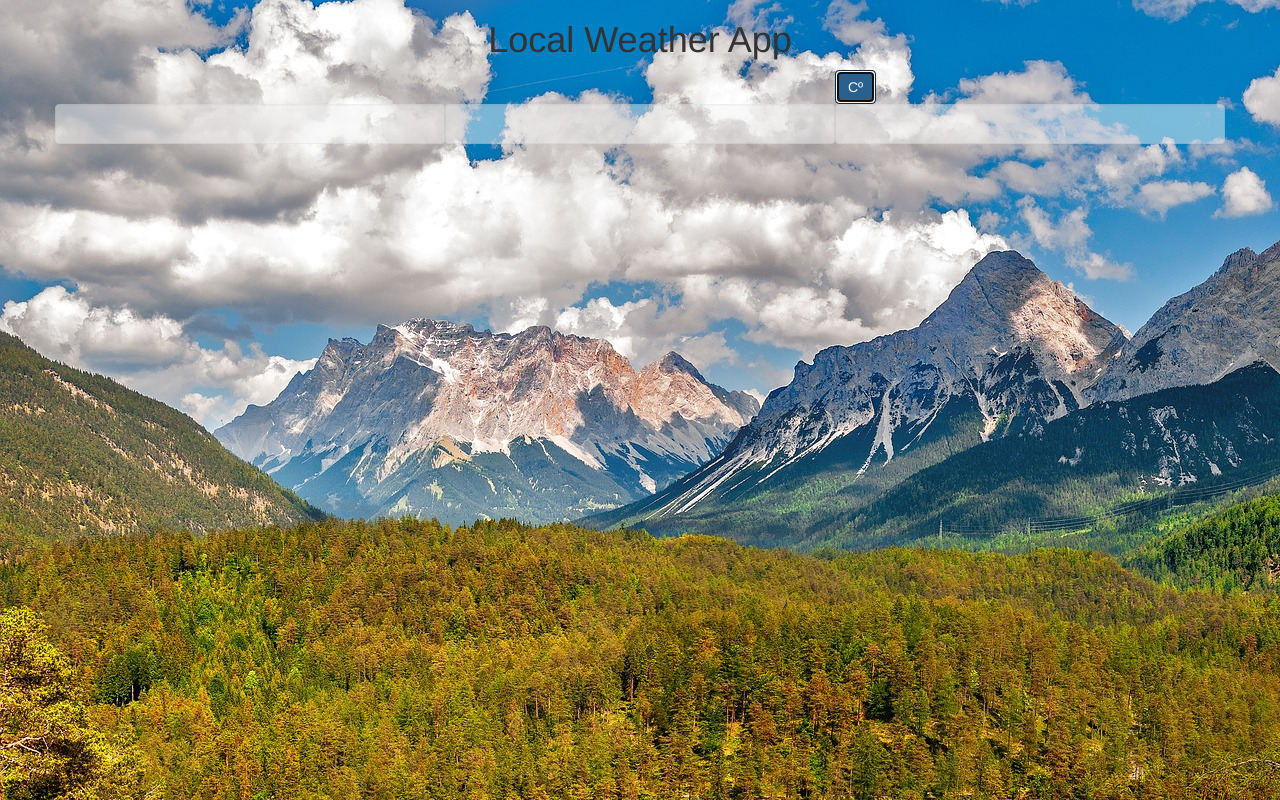
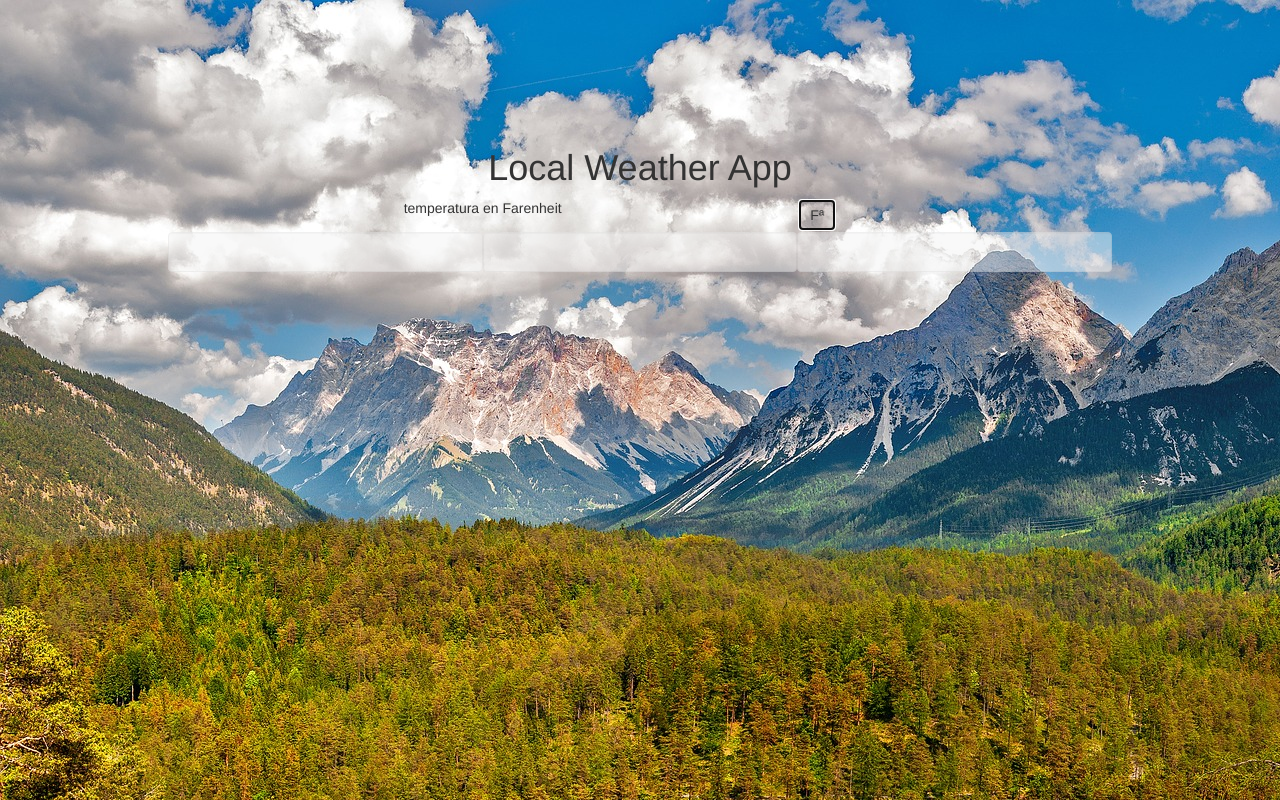
Before and after one commit to zdflower/localWeather, a plain HTML site: page index.html in a window 1280 px wide. Both pictures are taken after a click on the button "Cº". Drawn offline with nearby package versions, Linux system fonts and the light colour scheme.

Commit message:
botón CelsiusFarenheit

```diff
--- a/index.html
+++ b/index.html
@@ -5,16 +5,20 @@
 	<title>Local Weather App</title>
 	<link rel="stylesheet" type="text/css" href="https://maxcdn.bootstrapcdn.com/bootstrap/3.3.6/css/bootstrap.min.css">
 	<link rel="stylesheet" type="text/css" href="styles.css">
+	<script src="http://ajax.googleapis.com/ajax/libs/jquery/1.11.1/jquery.min.js"></script>
+	<script type="text/javascript" src="main.js"></script>
 </head>
 
 <body>
 <header class="text-center">
-	<h1 class="transparencia">Local Weather App</h1>
 </header>
 <section class="container">
+	<section class="row text-center">
+		<h1 class="transparencia">Local Weather App</h1>
+	</section>
 	<section class="row">
 		<div class="col-xs-8 text-center transparencia" id="temperatura"></div>
-		<button class="btn btn-primary" id="CelsiusFa">Cº</button>
+		<button class="btn transparencia" id="CelsiusFa" value="c">Cº</button>
 	</section>
 	<section class="row">
 		<div class="col-xs-4 well" id="ciudad"></div>
@@ -22,7 +26,5 @@
 		<div class="col-xs-4 well" id="viento"></div>
 	</section>
 <footer></footer>
-
-<script src="http://ajax.googleapis.com/ajax/libs/jquery/1.11.1/jquery.min.js"></script>
 </body>
 </html>
--- /dev/null
+++ b/main.js
@@ -0,0 +1,28 @@
+
+//Show Local Weather App
+
+//cuando el documento esté cargado
+//obtener y mostrar información sobre el clima local actual
+
+//cuando se clickee el botón de unidad de temperatura, pase de Celsius a Farenheit y viceversa según el estado del botón
+
+function cambiarUnidades(){
+	//si el botón está en celsius, poner el nombre del botón a Farenheit y pasar a farenheit la temperatura que está en #temperatura
+	//si el atributo value es "c", entonces lo cambiamos a "f" y también cambiamos el html
+	if ($("#CelsiusFa").attr("value") == "c"){
+		$("#CelsiusFa").attr("value", "f");
+		$("#CelsiusFa").html("Fª");
+		$("#temperatura").html("temperatura en Farenheit"); //convertir de uno a otro
+	} else{
+		//pasar de farenheit a celsius
+		$("#CelsiusFa").attr("value", "c");
+		$("#CelsiusFa").html("Cª");
+		$("#temperatura").html("temperatura en Celsius"); //convertir de uno a otro
+	}
+}
+$(document).ready( function(){
+	//evento botón grados//
+	$("#CelsiusFa").on("click", cambiarUnidades);
+	}
+	//falta la parte de obtener
+);
--- a/styles.css
+++ b/styles.css
@@ -6,6 +6,10 @@ body {
 	background: transparent;
 }
 
+.container {
+	padding: 10%;
+}
+
 .well {
 	opacity: 0.5;
 }
```
